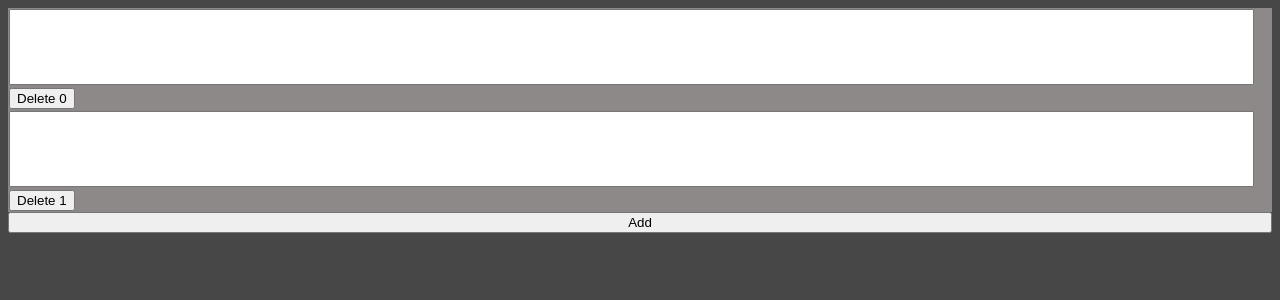
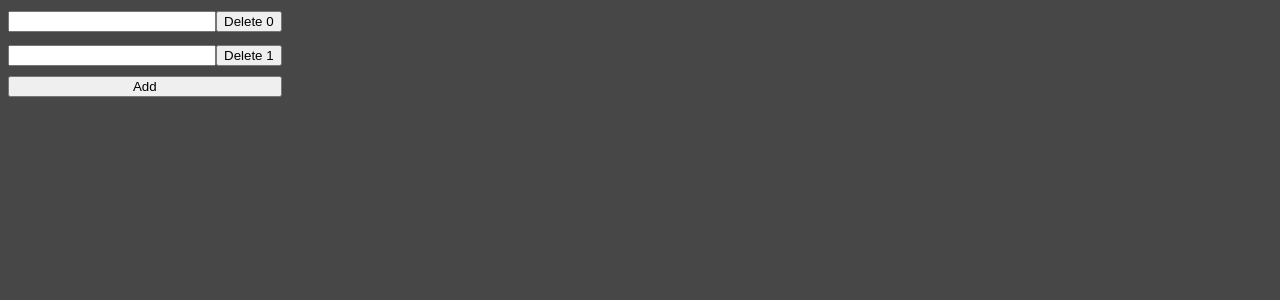
Before and after one commit to SirFourier/graphing-calculator, a React (Create React App) app: page / in a window 1280 px wide. Shown: the top 300 px of the page. Built offline with nearby package versions, Linux system fonts and the light colour scheme.

Commit message:
sorted rules

```diff
--- a/public/style.css
+++ b/public/style.css
@@ -5,18 +5,19 @@ body {
   background-color: rgb(71, 71, 71);
 }
 
+
+.app {
+  display: flex;
+  gap: 10px;
+  align-items: flex-start;
+}
+
 .equations {
   display: flex;
   flex-direction: column;
+  gap: 10px;
 }
 
-.input {
-  background-color: rgb(141, 137, 137);
-  padding: 1px;
+.input > input {
+  width: 200px;
 }
-
-input {
-  font-size: 20px;
-  height: 70px;
-  width: 98%;
-}
```
